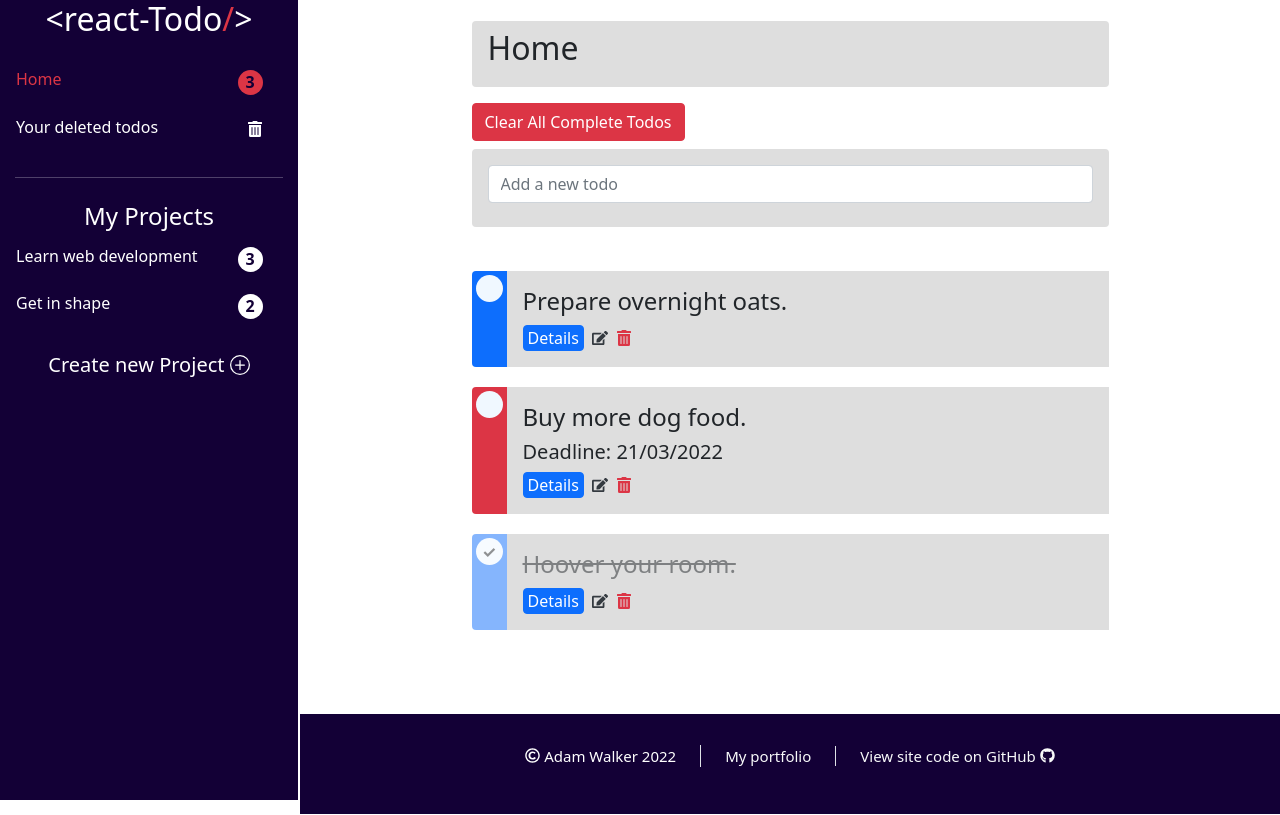
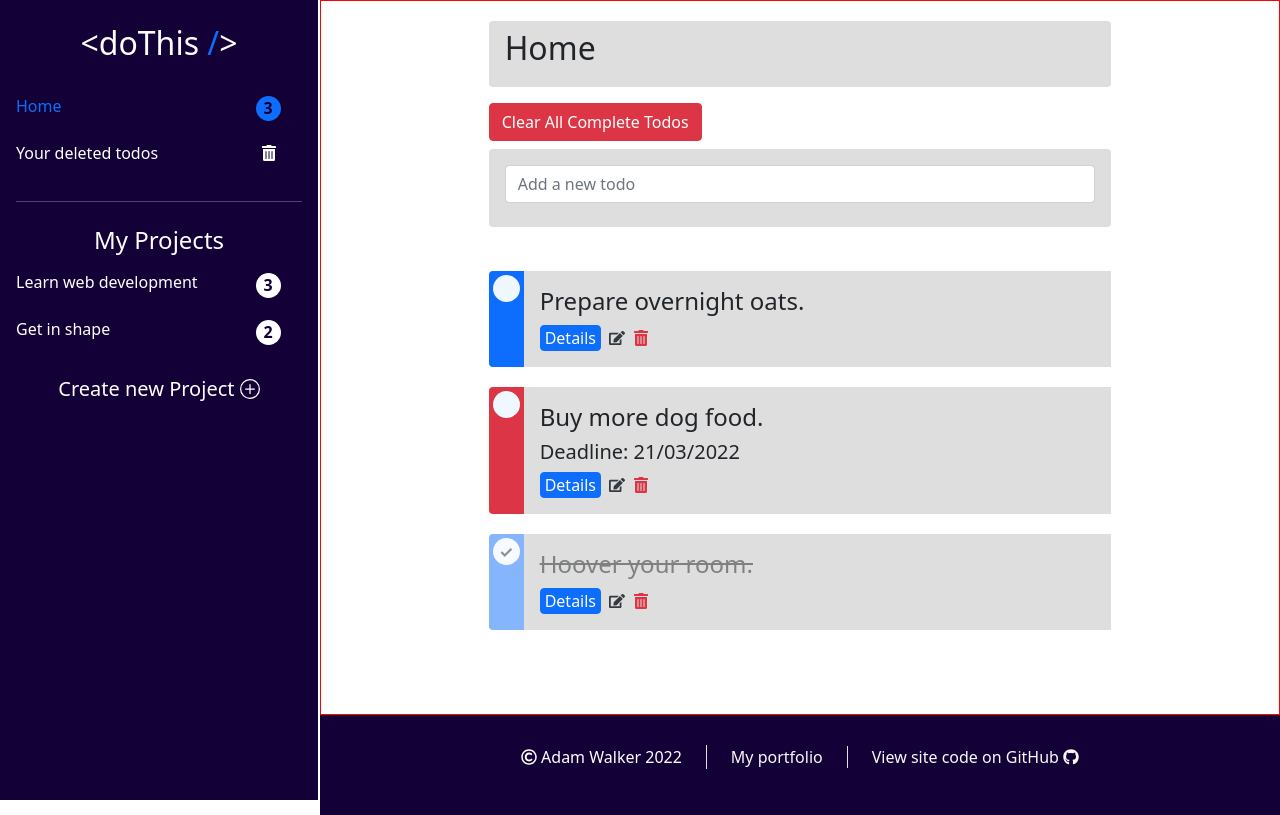
Before and after one commit to Nootuff/React-ToDo-App, a React (Create React App) app: page / in a window 1280 px wide. Built offline with nearby package versions, Linux system fonts and the light colour scheme.

Commit message:
Changed sidebar width styling.

```diff
--- a/src/components/Controls/NewProjectButton.js
+++ b/src/components/Controls/NewProjectButton.js
@@ -1,11 +1,13 @@
 import { BsPlusCircle } from "react-icons/bs";
+import '../../styles/Controls/NewProjectButton.css';
+import '../../styles/index.css';
 
 function NewProjectButton({ handleFormShow }) {
     return (
-        <h5 className="text-center mt-4 cursor-pointer text-white"
+        <h5 className="NewProjectButton text-center mt-4 cursor-pointer"
             onClick={() => { handleFormShow() }}
         >
-            Create new Project <BsPlusCircle className="Icon" />
+            Create new Project <span className="NewProjectButton-icon"><BsPlusCircle className="Icon" /></span>
         </h5>
     )
 }
--- a/src/components/ListItems/Project.js
+++ b/src/components/ListItems/Project.js
@@ -6,24 +6,23 @@ function Project({ setProj, proj, data }) {
 
      return (
           <div
-               className='Project-container mb-1 ps-3 p-2'
-               style={{ color: proj === data.projId ? "var(--danger-red)" : "white" }}
+               className='Project-container mb-1 ps-3 p-2 cursor-pointer'
+               style={{ color: proj === data.projId ? "var(--primary-blue)" : "white" }}
                onClick={() => { setProj(data.projId) }}
           >
-               <div className="Nav-data d-flex "
+               <div className="d-flex "
                     style={{ width: "90%", /*border: "1px solid green"*/ }}  /*Could change this with media queries*/
                >
-                    <div><h6>{data.projName + " "}</h6></div>
+                    <div className="Project-title "><h6 className="align-baseline">{data.projName + " "}</h6></div>
                     <div className='ms-auto'>
                          {data.projId !== "3" && <div className="d-inline">
-                         <b>
-                         <span className="Project-count" style={{ backgroundColor: proj === data.projId ? "var(--danger-red)" : "white"}}>
-                         {data.projTodos.length}
-                         </span>
-                         </b>
+                              <b>
+                                   <span className="Project-count" style={{ backgroundColor: proj === data.projId ? "var(--primary-blue)" : "white" }}>
+                                        {data.projTodos.length}
+                                   </span>
+                              </b>
                          </div>}
-
-                         <div className="d-inline Icon" >{ /*props.data.projId === "1" && <FaHome />  :*/ data.projId === "3" && <FaTrashAlt />}</div>
+                         <div className="d-inline Icon Project-trash" >{data.projId === "3" && <FaTrashAlt />}</div>
                     </div>
                </div>
           </div>
--- a/src/components/Partials/Header.js
+++ b/src/components/Partials/Header.js
@@ -1,7 +1,7 @@
 import Navbar from 'react-bootstrap/Navbar';
 import { FaBars } from "react-icons/fa";
 import { ImCross } from "react-icons/im";
-import Logo from "../Partials/Logo";
+//import Logo from "../Partials/Logo";
 import '../../styles/Partials/Header.css';
 import '../../styles/index.css';
 
@@ -9,14 +9,14 @@ function Header({ setOpenNav, openNav, setProj }) {
     return (
         <Navbar className="Header navbar fixed-top  d-block d-sm-none background-purple" >
             <div className="d-flex">
-                {/*  <h2 className="Header-logo p-2 cursor-pointer"
-                    onClick={() => { setProj("1") }}
-                >
-                    &lt;react-Todo <span className="text-danger">/</span>&gt;
-    </h2> */}
-                <Logo
-                    setProj={setProj}
-                />
+                <div className="Header-logo ">
+                    <h2 className="Header-logo p-2 cursor-pointer"
+                        onClick={() => { setProj("1") }}
+                    >
+                        <span className="text-white">&lt;doThis </span><span style={{ color: "var(--danger-red)" }}>/</span><span className="text-white">&gt;</span>
+                    </h2>
+
+                </div>
                 <div className="Header-button p-2 ms-auto">
                     <h4
                         onClick={() => setOpenNav(!openNav)}
--- a/src/components/Partials/Logo.js
+++ b/src/components/Partials/Logo.js
@@ -5,7 +5,7 @@ function Logo({ setProj }){
         <h2 className="cursor-pointer"
             onClick={()=>{ setProj("1") }}
         >
-            <span className="text-white">&lt;react-Todo</span><span style={{ color: "var(--danger-red)" }}>/</span><span className="text-white">&gt;</span>
+            <span className="text-white">&lt;doThis </span><span style={{ color: "var(--danger-red)" }}>/</span><span className="text-white">&gt;</span>
         </h2>
     )
 }
--- a/src/components/Partials/Sidebar.js
+++ b/src/components/Partials/Sidebar.js
@@ -1,18 +1,16 @@
 import ProjectList from "../ListComponents/ProjectList";
-import Logo from "../Partials/Logo";
+
 import '../../styles/Partials/Sidebar.css';
 
 function Sidebar({ projects, proj, setProj, handleFormShow }) {
   return (
     <div className="Sidebar d-none d-sm-block background-purple">
-      {/* <h2 className="white-text cursor-pointer"
+       <h2 className="white-text cursor-pointer pt-4"
         onClick={() => { setProj("1") }}
       >
-        &lt;react-Todo <span style={{ color: "#DC3545" }}>/</span>&gt;
-</h2> */}
-      <Logo
-        setProj={setProj}
-      />
+       <span className="text-white">&lt;doThis </span><span className="text-primary">/</span><span className="text-white">&gt;</span>
+</h2>
+
       <ProjectList
         projects={projects}
         proj={proj}
--- /dev/null
+++ b/src/styles/Controls/NewProjectButton.css
@@ -0,0 +1,9 @@
+.NewProjectButton{
+    color: white;
+    transition: 0.3s;
+}
+
+.NewProjectButton:hover{
+  color: var(--primary-blue);
+  transform: scale(1.02);
+}
--- a/src/styles/ListItems/Project.css
+++ b/src/styles/ListItems/Project.css
@@ -1,9 +1,25 @@
-.Project-container.active {
-  background-color: #04AA6D;
+
+.Project-title {
+  transition: 0.3s;
 }
 
- .Project-container:hover:not(.active) {
-  background-color: #555;
+.Project-title {
+  position: relative;
+  top: 2.5px;
+
+}
+
+ .Project-container:hover {
+  background-color: rgb(56, 56, 56);
+}
+
+.Project-container:hover .Project-title{
+ padding-left: 3px;
+}
+
+.Project-trash{
+  position: relative;
+  right: 4px;
 }
 
 .Project-count{
@@ -15,4 +31,6 @@
   border-radius: 30px; /* or 50% */
   color: var(--purple);
   text-align: center;
+ position: relative;
+  top: 2px;
 }
--- a/src/styles/Partials/Footer.css
+++ b/src/styles/Partials/Footer.css
@@ -1,7 +1,7 @@
 .Footer {
   height: 100px;
 
-  font-size: 13px;
+
   display: flex;  /*Can this flex stuff be done in bootstrap*/
   justify-content: center;
   align-items: center;
@@ -15,7 +15,6 @@
 
 @media screen and (min-width: 576px) {
   .Footer{
-    margin-left: 300px;
-    font-size: 15px;
+    margin-left: 25%;
     }
 }
--- a/src/styles/Partials/Sidebar.css
+++ b/src/styles/Partials/Sidebar.css
@@ -1,19 +1,9 @@
 .Sidebar {
     margin:  0;
     padding: 0;
-    width: 300px;
+    width: 25% /*300px*/;
     position: fixed;
     height: 100%;
    /* overflow: auto;*/
    border-right: 2px solid #ffffff;
   }
-
-@media screen and (max-width: 576px) {
-    .sidebar {
-      width: 100%;
-      height: 80px;
-      position: relative;
-    }
-
-
-  }
--- a/src/styles/TodoListBase.css
+++ b/src/styles/TodoListBase.css
@@ -20,7 +20,8 @@
       width: 65%!important;
     }
     .Wrapper {
-    margin-left: 300px;
+    margin-left: 25%;
+    border: 1px solid red;
     }
   }
 
```
